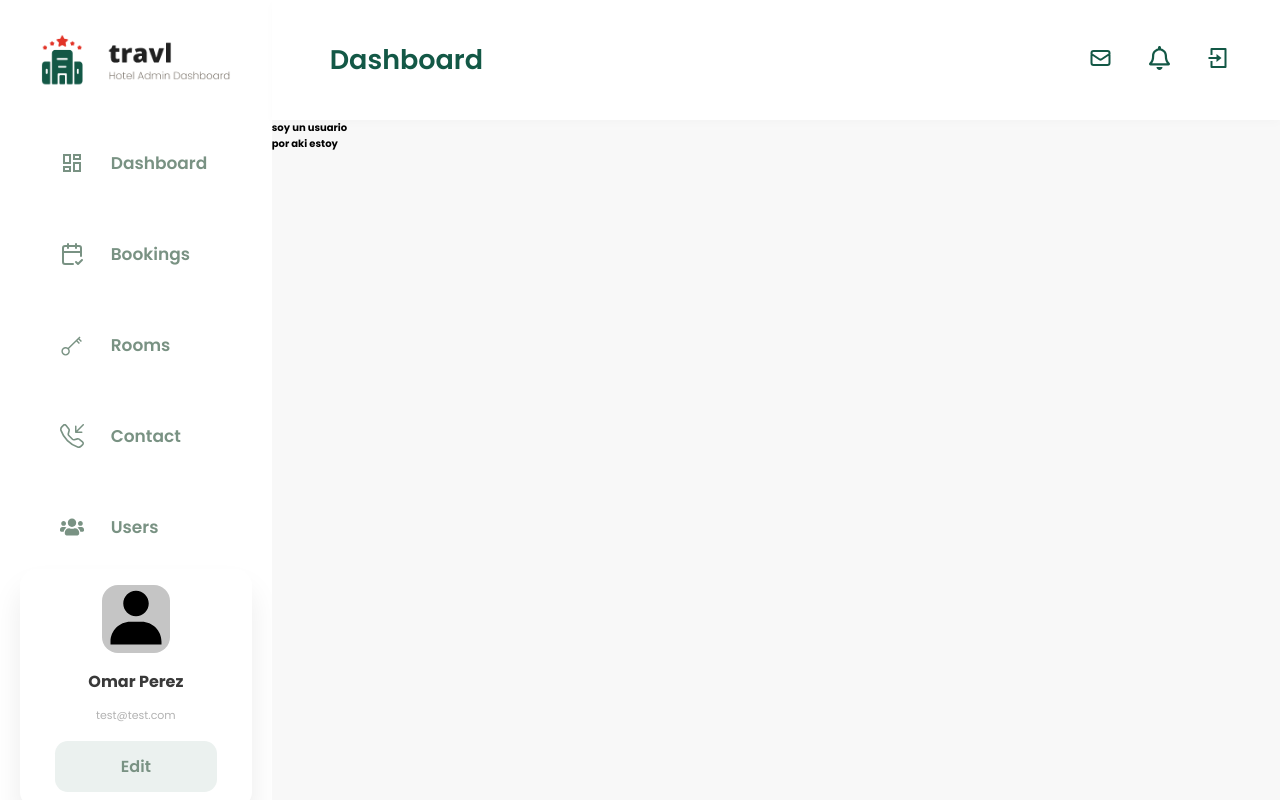
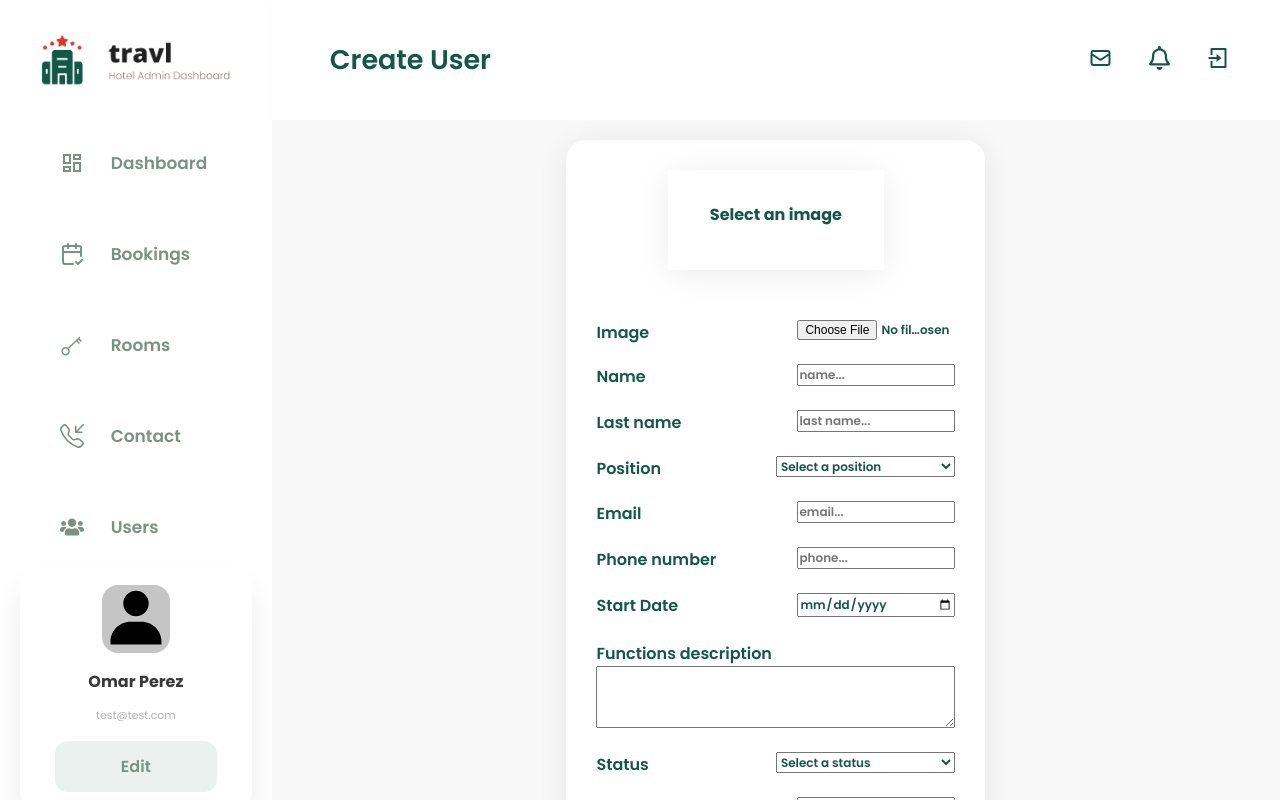
Before and after one commit to omarPerez1987/dashboard-miranda, a React (Vite) app: page /home/new-user in a window 1280 px wide. Shown: the top 800 px of the page. Built offline with nearby package versions, Linux system fonts and the light colour scheme; some icons are missing.

Commit message:
styles: añado fomulario de creacion de users

```diff
--- /dev/null
+++ b/src/components/forms/Forms.jsx
@@ -0,0 +1,187 @@
+import React, { useState } from "react";
+import {
+  ButtonFormStyled,
+  ContainerFormImage,
+  FormStyled,
+  InputFormStyled,
+  LabelFormStyled,
+  SelectFormStyled,
+  TextAreaFormStyled,
+} from "../../componentsStyle/forms/FormStyled";
+
+const Forms = () => {
+  const [selectedImage, setSelectedImage] = useState(null);
+  const [formData, setFormData] = useState({
+    image: null,
+    name: "",
+    lastName: "",
+    position: "",
+    email: "",
+    phoneNumber: "",
+    startDate: "",
+    description: "",
+    status: "",
+    password: "",
+  });
+
+  const handleImageChange = (event) => {
+    const file = event.target.files[0];
+
+    if (file) {
+      const imageUrl = URL.createObjectURL(file);
+      setSelectedImage(imageUrl);
+      setFormData((prevFormData) => ({ ...prevFormData, image: imageUrl }));
+    }
+  };
+
+  const handleChange = (event) => {
+    const { name, value } = event.target;
+    setFormData((prevFormData) => ({ ...prevFormData, [name]: value }));
+  };
+
+  const handleSubmit = (event) => {
+    event.preventDefault();
+    console.log("Datos del formulario:", formData);
+  };
+
+  return (
+    <FormStyled onSubmit={handleSubmit}>
+      <ContainerFormImage>
+        {selectedImage ? (
+          <img src={selectedImage} alt=""/>
+        ) : (
+          <h1>Select an image</h1>
+        )}
+      </ContainerFormImage>
+
+      <LabelFormStyled>
+        Image
+        <InputFormStyled
+          type="file"
+          accept="image/*"
+          onChange={handleImageChange}
+          required
+        />
+      </LabelFormStyled>
+
+      <LabelFormStyled>
+        Name
+        <InputFormStyled
+          placeholder="name..."
+          type="text"
+          name="name"
+          value={formData.name}
+          onChange={handleChange}
+          required
+        />
+      </LabelFormStyled>
+
+      <LabelFormStyled>
+        Last name
+        <InputFormStyled
+          placeholder="last name..."
+          type="text"
+          name="lastName"
+          value={formData.lastName}
+          onChange={handleChange}
+          required
+        />
+      </LabelFormStyled>
+
+      <LabelFormStyled>
+        Position
+        <SelectFormStyled
+          name="position"
+          id=""
+          value={formData.position}
+          onChange={handleChange}
+          required
+        >
+          <option value="" disabled>
+            Select a position
+          </option>
+          <option value="Manager">MANAGER</option>
+          <option value="Reception">RECEPTION</option>
+          <option value="Service">SERVICE</option>
+        </SelectFormStyled>
+      </LabelFormStyled>
+
+      <LabelFormStyled>
+        Email
+        <InputFormStyled
+          placeholder="email..."
+          type="email"
+          name="email"
+          value={formData.email}
+          onChange={handleChange}
+          required
+        />
+      </LabelFormStyled>
+
+      <LabelFormStyled>
+        Phone number
+        <InputFormStyled
+          placeholder="phone..."
+          type="number"
+          name="phoneNumber"
+          value={formData.phoneNumber}
+          onChange={handleChange}
+          required
+        />
+      </LabelFormStyled>
+
+      <LabelFormStyled>
+        Start Date
+        <InputFormStyled
+          type="date"
+          name="startDate"
+          value={formData.startDate}
+          onChange={handleChange}
+          required
+        />
+      </LabelFormStyled>
+
+      <LabelFormStyled>Functions description</LabelFormStyled>
+      <TextAreaFormStyled
+        type="text"
+        name="description"
+        value={formData.description}
+        onChange={handleChange}
+        required
+      />
+
+      <LabelFormStyled>
+        Status
+        <SelectFormStyled
+          name="status"
+          //   defaultValue='true'
+          value={formData.status}
+          onChange={handleChange}
+          required
+        >
+          <option value="" disabled>
+            Select a status
+          </option>
+          <option value={true}>ACTIVE</option>
+          <option value={false}>INACTIVE</option>
+        </SelectFormStyled>
+      </LabelFormStyled>
+
+      <LabelFormStyled>
+        Password
+        <InputFormStyled
+          placeholder="password..."
+          type="password"
+          name="password"
+          value={formData.password}
+          onChange={handleChange}
+          required
+        />
+      </LabelFormStyled>
+
+      <ButtonFormStyled type="submit">Crear</ButtonFormStyled>
+    </FormStyled>
+  );
+};
+
+export default Forms;
--- a/src/components/tables/User/TableUsers.jsx
+++ b/src/components/tables/User/TableUsers.jsx
@@ -6,10 +6,9 @@ import { TdbodyNameStyled } from "../../../componentsStyle/tables/TdbodyNameStyl
 import { TdbodyStyled } from "../../../componentsStyle/tables/TdbodyStyled";
 import { PiDotsThreeVerticalBold } from "react-icons/pi";
 import { IconTelTable } from "../../../componentsStyle/general/IconStyled";
-import users from "../../../JSON/users.json";
 import { ButtonVariantStyled } from "../../../componentsStyle/general/ButtonStyled";
 
-const TableUsers = () => {
+const TableUsers = ({users}) => {
   return (
     <TableStyle>
       <TheadStyled>
--- /dev/null
+++ b/src/componentsStyle/forms/FormStyled.jsx
@@ -0,0 +1,84 @@
+import styled from "styled-components";
+
+export const FormStyled = styled.form`
+  margin-top: 2em;
+  width: auto;
+  height: auto;
+  background-color: #ffffff;
+  border-radius: 20px;
+  box-shadow: 0px 4px 30px #00000014;
+  display: flex;
+  flex-direction: column;
+  padding: 3em;
+`;
+
+export const ContainerFormImage = styled.div`
+  margin: 0 auto;
+  width: 60%;
+  height: 10em;
+  margin-bottom: 5em;
+  box-shadow: 0px 4px 30px #00000014;
+  text-align: center;
+
+  img {
+      width: 100%;
+      height: 100%;
+      margin-bottom: 4em;
+  }
+  h1 {
+    margin-top: 2em;
+    color: #135846;
+    font-size: 1.6rem;
+  }
+`;
+
+export const LabelFormStyled = styled.label`
+  color: #135846;
+  font-size: 1.6rem;
+  font-weight: 600;
+  display: flex;
+  justify-content: space-between;
+`;
+
+export const SelectFormStyled = styled.select`
+  color: #135846;
+  font-size: 1.2rem;
+  font-weight: 600;
+  width: 50%;
+  margin-bottom: 2em;
+  option {
+    border-radius: 0;
+    font-size: 1.2rem;
+    font-weight: 500;
+  }
+`;
+
+export const InputFormStyled = styled.input`
+  color: #135846;
+  font-size: 1.2rem;
+  font-weight: 600;
+  width: 44%;
+  margin-bottom: 2em;
+`;
+
+export const TextAreaFormStyled = styled.textarea`
+  color: #135846;
+  font-size: 1.2rem;
+  font-weight: 600;
+  width: 100%;
+  height: auto;
+  margin-bottom: 2em;
+  padding: 1em;
+`;
+
+export const ButtonFormStyled = styled.button`
+  margin: 0 auto;
+  color: #fff;
+  font-size: 1.2rem;
+  font-weight: 600;
+  width: 44%;
+  margin-bottom: 2em;
+  background-color: #135846;
+  border-radius: 12px;
+  padding: 1em 2em;
+`;
--- a/src/pages/HomePage.jsx
+++ b/src/pages/HomePage.jsx
@@ -36,6 +36,9 @@ const HomePage = () => {
       case "/home/users":
         setTitle("Users List");
         break;
+      case "/home/new-user":
+        setTitle("Create User");
+        break;
     }
   }, [location.pathname]);
 
--- a/src/pages/NewUserPage.jsx
+++ b/src/pages/NewUserPage.jsx
@@ -1,12 +1,13 @@
-import React from 'react'
+import React from "react";
+import { MainStyled } from "../componentsStyle/general/MainStyled";
+import Forms from "../components/forms/Forms";
 
 const NewUserPage = () => {
   return (
-    <>
-    <h1>soy un usuario</h1>
-    <h2>por aki estoy</h2>
-    </>
-  )
-}
+    <MainStyled>
+      <Forms />
+    </MainStyled>
+  );
+};
 
-export default NewUserPage
+export default NewUserPage;
--- a/src/pages/UsersPage.jsx
+++ b/src/pages/UsersPage.jsx
@@ -3,12 +3,13 @@ import { MainStyled } from "../componentsStyle/general/MainStyled";
 import FooterTable from "../components/tables/FooterTable";
 import OrderTableUsers from "../components/tables/User/OrderTableUsers";
 import TableUsers from "../components/tables/User/TableUsers";
+import users from "../JSON/users.json";
 
 const UsersPage = () => {
   return (
     <MainStyled>
       <OrderTableUsers />
-      <TableUsers />
+      <TableUsers users={users}/>
       <FooterTable />
     </MainStyled>
   );
```
